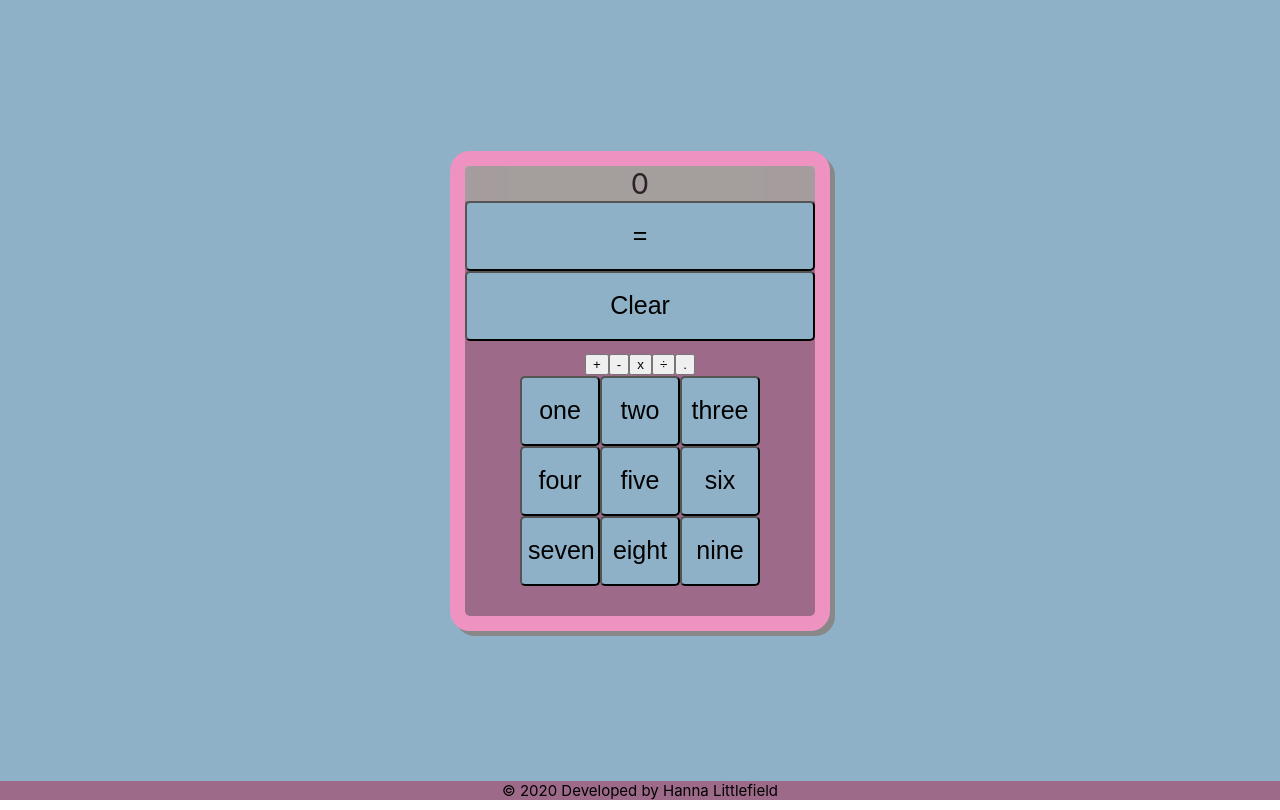
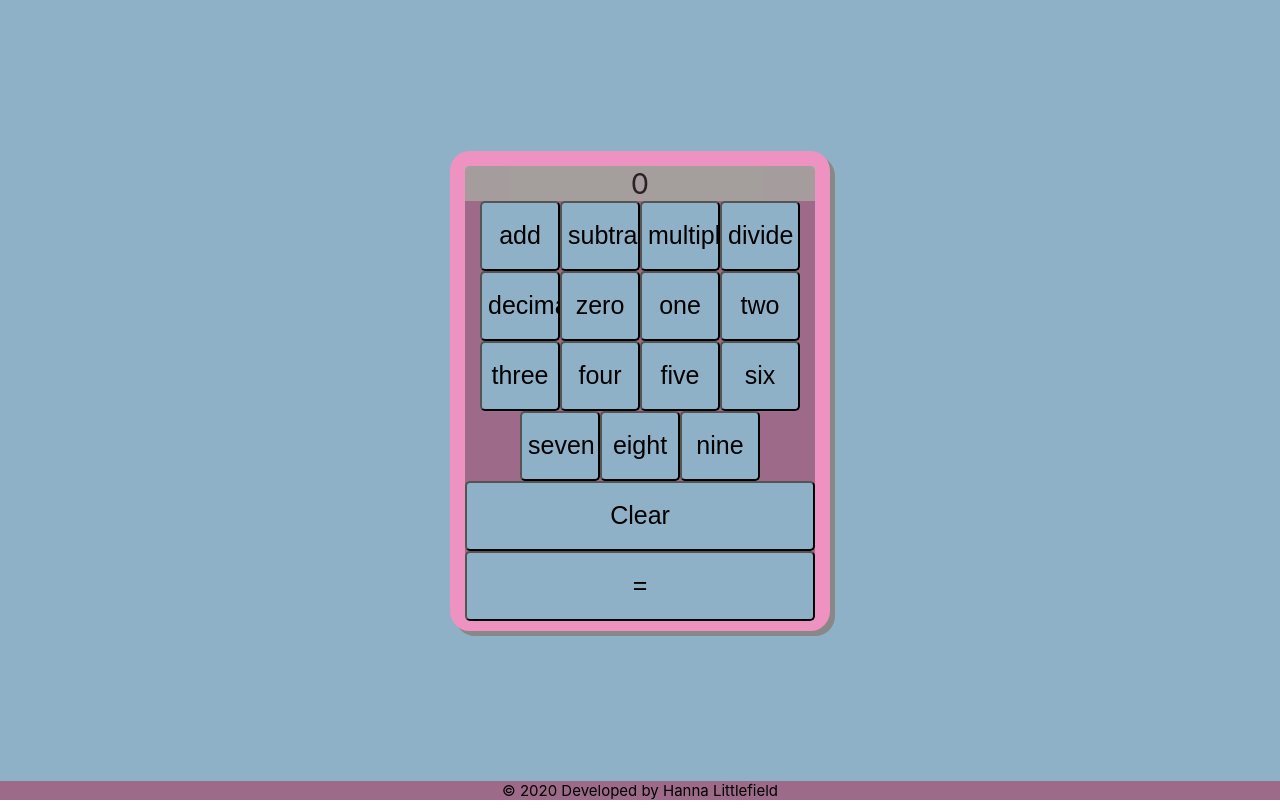
Before and after one commit to hannamlittlefield/Calculator, a React (Create React App) app: page / in a window 1280 px wide. Built offline with nearby package versions, Linux system fonts and the light colour scheme.

Commit message:
adding in regex to complete user story 10 and 11

```diff
--- a/src/Calculator.js
+++ b/src/Calculator.js
@@ -4,55 +4,40 @@ import Grid from '@material-ui/core/Grid';
 import NumberButton from './NumberButton';
 
 export default function Calculator() {
-const defaultDisplay = '0'
-const [equals, setEquals] = useState(defaultDisplay);
+const [display, setDisplay] = useState('0');
 
 function handleOnEquals(e){
-    alert('equals')
-    /*onclick that breaks up string and figure out what symbols are being used, then order of operations */
+    setDisplay(eval(display))
 }
 
-/* regex?? */
+
+function displayNum(event){
+    /* regex looks for double zeroes at the beginning or multiple decimals */
+    let regTest = display + event.target.value
+    if(!/[.+\-*\/]0{2}|[.+\-*\/]{2}/.test(regTest)){
+        if (display === '0'){
+            setDisplay(event.target.value)
+        }
+        else {
+            setDisplay(display + event.target.value)
+        }
+    }
+}
 
 function handleOnClear(e){
-    setEquals(defaultDisplay)
+    setDisplay('0')
 }
     return(
     <div className="container">
-        <div className="display">{defaultDisplay}</div>
-        <button
-            id="equals"
-            onClick={handleOnEquals}>=</button>
-        <button
-            id="clear"
-            onClick={handleOnClear}>Clear</button>
-        <button
-            id="add"
-            onClick={handleOnClear}>+</button>
-        <button
-            id="subtract"
-            onClick={handleOnClear}>-</button>
-        <button
-            id="multiply"
-            onClick={handleOnClear}>x</button>
-        <button
-            id="divide"
-            onClick={handleOnClear}>÷</button>
-        <button
-            id="decimal"
-            onClick={handleOnClear}>.</button>
+        <div className="display">{display}</div>
+        {[{id: 'add', numVal: '+'},{id: 'subtract', numVal: '-'},{id: 'multiply', numVal: '*'}, {id:'divide', numVal: '/'},].map(item => { return <NumberButton id={item.id} numVal={item.numVal} handleClick={displayNum}/>})}
     <Grid
         style= {{gap: '0em'}}
         container
         direction="row"
         justify="center"
         >
-            <NumberButton
-                id="one"/>
-            <NumberButton
-                id="two"/>
-            <NumberButton
-                id="three"/>
+        {[{id: 'decimal', numVal: '.'},{id: 'zero', numVal: '0'},{id: 'one', numVal: '1'},{id: 'two', numVal: '2'}].map(item => { return <NumberButton id={item.id} numVal={item.numVal} handleClick={displayNum}/>})}
     </Grid>
     <Grid
         style= {{gap: '0em'}}
@@ -60,12 +45,7 @@ function handleOnClear(e){
         direction="row"
         justify="center"
         >
-            <NumberButton
-                id="four"/>
-            <NumberButton
-                id="five"/>
-            <NumberButton
-                id="six"/>
+        {[{id: 'three', numVal: '3'},{id: 'four', numVal: '4'},{id: 'five', numVal: '5'}, {id: 'six', numVal: '6'}].map(item => { return <NumberButton id={item.id} numVal={item.numVal} handleClick={displayNum}/>})}
     </Grid>
     <Grid
         style= {{gap: '0em'}}
@@ -73,14 +53,14 @@ function handleOnClear(e){
         direction="row"
         justify="center"
         >
-            <NumberButton
-                id="seven"/>
-            <NumberButton
-                id="eight"/>
-            <NumberButton
-                id="nine"/>
-
+        {[{id: 'seven', numVal: '7'},{id: 'eight', numVal: '8'},{id: 'nine', numVal: '9'}].map(item => { return <NumberButton id={item.id} numVal={item.numVal} handleClick={displayNum}/>})}
         </Grid>
+    <button
+        id="clear"
+        onClick={handleOnClear}>Clear</button>
+    <button
+        id="equals"
+        onClick={handleOnEquals}>=</button>
     </div>
     );
 }
```
